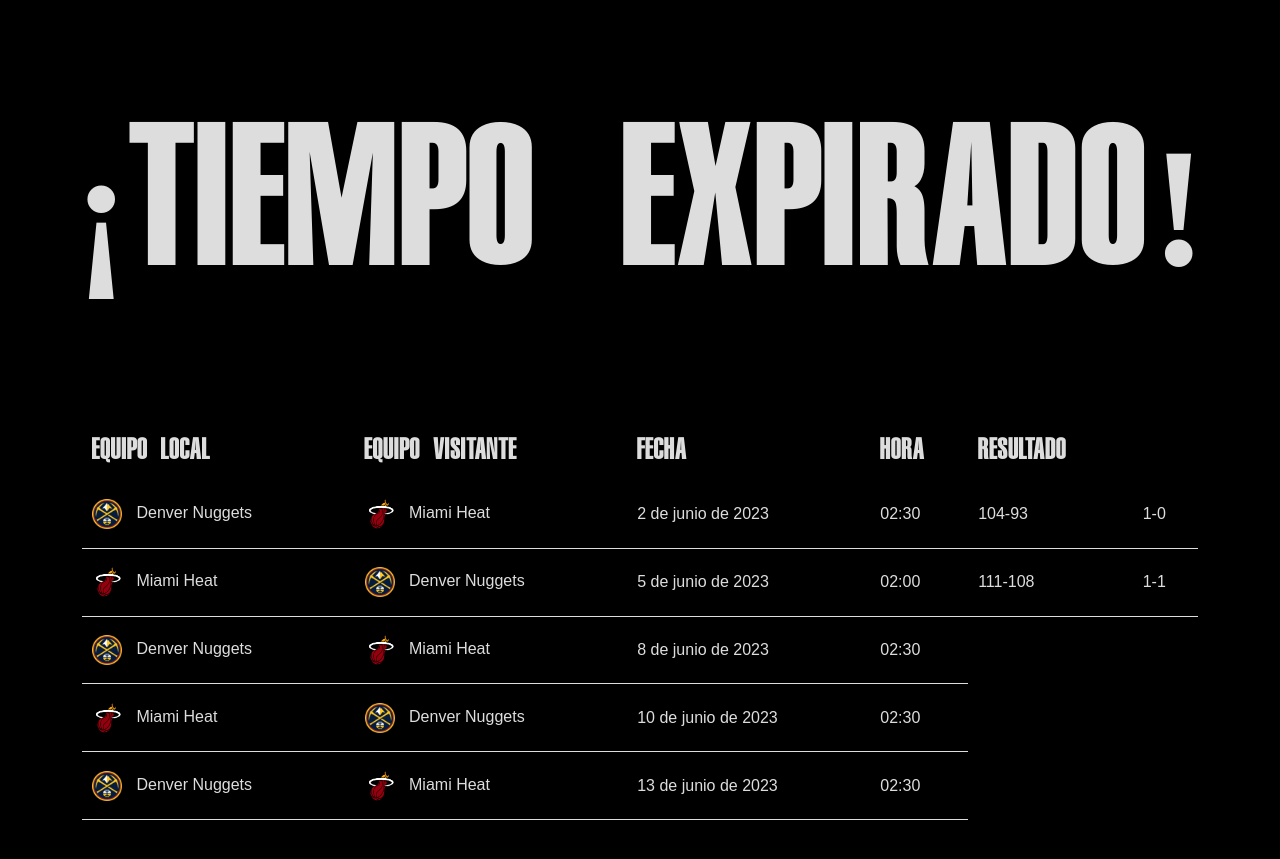
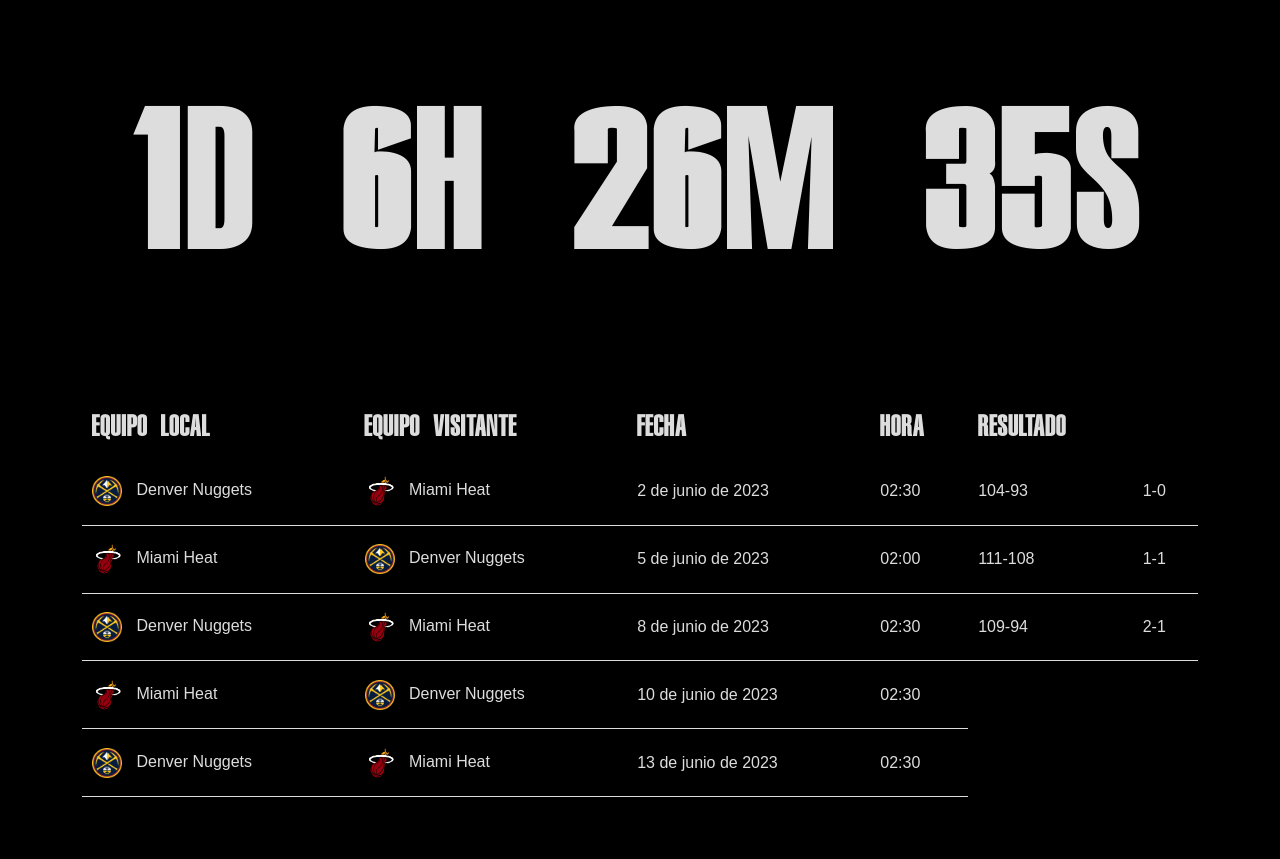
Before and after one commit to r0dei/ProyectoNBA, a plain HTML site: page HTML/PaginaGames.html in a window 1280 px wide. Shown: the part 3626-4485 px from the top of the page. Drawn offline with Linux system fonts and the light colour scheme.

Commit message:
Add files via upload

```diff
--- a/HTML/PaginaGames.html
+++ b/HTML/PaginaGames.html
@@ -437,7 +437,7 @@
         <script>
             function startCountdown() {
               // Establecer la fecha de finalización
-              var countdownDate = new Date("Jun 8, 2023 02:30:00").getTime();
+              var countdownDate = new Date("Jun 10, 2023 02:30:00").getTime();
 
               // Actualizar el contador cada segundo
               var countdown = setInterval(function() {
@@ -501,6 +501,8 @@
                 <td><img class="team-logo" src="/Imagenes/Miami-Heat-Logo-2000-Present.png" alt="Equipo 2"> Miami Heat</td>
                 <td>8 de junio de 2023</td>
                 <td>02:30</td>
+                <td>109-94</td>
+                <td>2-1</td>
             </tr>
             <tr>
                 <td><img class="team-logo" src="/Imagenes/Miami-Heat-Logo-2000-Present.png" alt="Equipo 3"> Miami Heat</td>
```
